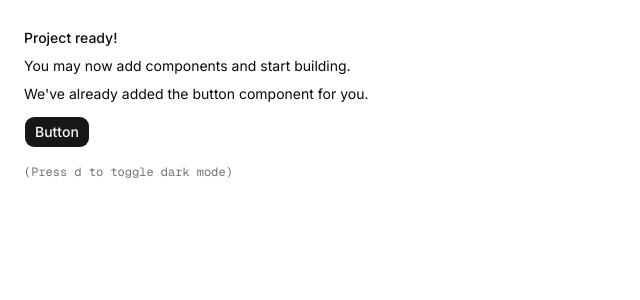
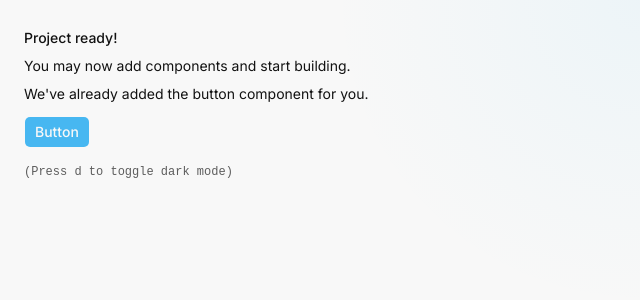
Before and after one commit to RendyDharmaPutra/PortLense-Frontend, a Next.js app: page / in a window 1280 px wide. Shown: the top 300 px of the page, without its empty margins (0-640 px from the left). Built offline with nearby package versions, Linux system fonts and the light colour scheme.

Commit message:
refactor: update color theme to Obsidian Scan and add technical styling helpers

```diff
--- a/app/globals.css
+++ b/app/globals.css
@@ -5,8 +5,10 @@
 @custom-variant dark (&:is(.dark *));
 
 @theme inline {
-    --font-heading: var(--font-sans);
-    --font-sans: var(--font-sans);
+  --font-heading: "Geist", sans-serif;
+  --font-sans: "Inter", sans-serif;
+  --font-mono: "JetBrains Mono", monospace;
+
   --color-sidebar-ring: var(--sidebar-ring);
   --color-sidebar-border: var(--sidebar-border);
   --color-sidebar-accent-foreground: var(--sidebar-accent-foreground);
@@ -15,118 +17,271 @@
   --color-sidebar-primary: var(--sidebar-primary);
   --color-sidebar-foreground: var(--sidebar-foreground);
   --color-sidebar: var(--sidebar);
+
   --color-chart-5: var(--chart-5);
   --color-chart-4: var(--chart-4);
   --color-chart-3: var(--chart-3);
   --color-chart-2: var(--chart-2);
   --color-chart-1: var(--chart-1);
+
   --color-ring: var(--ring);
   --color-input: var(--input);
   --color-border: var(--border);
+
   --color-destructive: var(--destructive);
+
   --color-accent-foreground: var(--accent-foreground);
   --color-accent: var(--accent);
+
   --color-muted-foreground: var(--muted-foreground);
   --color-muted: var(--muted);
+
   --color-secondary-foreground: var(--secondary-foreground);
   --color-secondary: var(--secondary);
+
   --color-primary-foreground: var(--primary-foreground);
   --color-primary: var(--primary);
+
   --color-popover-foreground: var(--popover-foreground);
   --color-popover: var(--popover);
+
   --color-card-foreground: var(--card-foreground);
   --color-card: var(--card);
+
   --color-foreground: var(--foreground);
   --color-background: var(--background);
-    --radius-sm: calc(var(--radius) * 0.6);
-    --radius-md: calc(var(--radius) * 0.8);
-    --radius-lg: var(--radius);
-    --radius-xl: calc(var(--radius) * 1.4);
-    --radius-2xl: calc(var(--radius) * 1.8);
-    --radius-3xl: calc(var(--radius) * 2.2);
-    --radius-4xl: calc(var(--radius) * 2.6);
+
+  /* Compact technical radii */
+  --radius-sm: 0.125rem;
+  --radius-md: 0.25rem;
+  --radius-lg: 0.375rem;
+  --radius-xl: 0.5rem;
+  --radius-2xl: 0.75rem;
+
+  /* Technical spacing */
+  --spacing-unit: 4px;
+  --spacing-gutter: 16px;
+  --spacing-margin: 24px;
+
+  --sidebar-width: 240px;
 }
 
 :root {
-    --background: oklch(1 0 0);
-    --foreground: oklch(0.145 0 0);
+  /* =========================
+       OBSIDIAN SCAN LIGHT
+       ========================= */
+
+  --background: oklch(0.98 0 0);
+  --foreground: oklch(0.18 0 0);
+
   --card: oklch(1 0 0);
-    --card-foreground: oklch(0.145 0 0);
+  --card-foreground: oklch(0.18 0 0);
+
   --popover: oklch(1 0 0);
-    --popover-foreground: oklch(0.145 0 0);
-    --primary: oklch(0.205 0 0);
-    --primary-foreground: oklch(0.985 0 0);
-    --secondary: oklch(0.97 0 0);
-    --secondary-foreground: oklch(0.205 0 0);
-    --muted: oklch(0.97 0 0);
-    --muted-foreground: oklch(0.556 0 0);
-    --accent: oklch(0.97 0 0);
-    --accent-foreground: oklch(0.205 0 0);
-    --destructive: oklch(0.577 0.245 27.325);
-    --border: oklch(0.922 0 0);
-    --input: oklch(0.922 0 0);
-    --ring: oklch(0.708 0 0);
-    --chart-1: oklch(0.87 0 0);
-    --chart-2: oklch(0.556 0 0);
-    --chart-3: oklch(0.439 0 0);
-    --chart-4: oklch(0.371 0 0);
-    --chart-5: oklch(0.269 0 0);
-    --radius: 0.625rem;
-    --sidebar: oklch(0.985 0 0);
-    --sidebar-foreground: oklch(0.145 0 0);
-    --sidebar-primary: oklch(0.205 0 0);
-    --sidebar-primary-foreground: oklch(0.985 0 0);
-    --sidebar-accent: oklch(0.97 0 0);
-    --sidebar-accent-foreground: oklch(0.205 0 0);
-    --sidebar-border: oklch(0.922 0 0);
-    --sidebar-ring: oklch(0.708 0 0);
+  --popover-foreground: oklch(0.18 0 0);
+
+  --primary: oklch(0.74 0.13 235);
+  --primary-foreground: oklch(0.98 0 0);
+
+  --secondary: oklch(0.84 0.12 165);
+  --secondary-foreground: oklch(0.15 0 0);
+
+  --accent: oklch(0.94 0 0);
+  --accent-foreground: oklch(0.18 0 0);
+
+  --muted: oklch(0.95 0 0);
+  --muted-foreground: oklch(0.48 0 0);
+
+  --destructive: oklch(0.62 0.24 27);
+
+  --border: oklch(0.88 0 0);
+  --input: oklch(0.92 0 0);
+  --ring: oklch(0.74 0.13 235);
+
+  --chart-1: oklch(0.74 0.13 235);
+  --chart-2: oklch(0.76 0.16 165);
+  --chart-3: oklch(0.82 0.15 75);
+  --chart-4: oklch(0.65 0.2 30);
+  --chart-5: oklch(0.55 0 0);
+
+  --sidebar: oklch(0.96 0 0);
+  --sidebar-foreground: oklch(0.18 0 0);
+
+  --sidebar-primary: oklch(0.74 0.13 235);
+  --sidebar-primary-foreground: oklch(0.98 0 0);
+
+  --sidebar-accent: oklch(0.93 0 0);
+  --sidebar-accent-foreground: oklch(0.18 0 0);
+
+  --sidebar-border: oklch(0.88 0 0);
+  --sidebar-ring: oklch(0.74 0.13 235);
 }
 
 .dark {
-    --background: oklch(0.145 0 0);
-    --foreground: oklch(0.985 0 0);
-    --card: oklch(0.205 0 0);
-    --card-foreground: oklch(0.985 0 0);
-    --popover: oklch(0.205 0 0);
-    --popover-foreground: oklch(0.985 0 0);
-    --primary: oklch(0.922 0 0);
-    --primary-foreground: oklch(0.205 0 0);
-    --secondary: oklch(0.269 0 0);
-    --secondary-foreground: oklch(0.985 0 0);
-    --muted: oklch(0.269 0 0);
-    --muted-foreground: oklch(0.708 0 0);
-    --accent: oklch(0.269 0 0);
-    --accent-foreground: oklch(0.985 0 0);
-    --destructive: oklch(0.704 0.191 22.216);
-    --border: oklch(1 0 0 / 10%);
-    --input: oklch(1 0 0 / 15%);
-    --ring: oklch(0.556 0 0);
-    --chart-1: oklch(0.87 0 0);
-    --chart-2: oklch(0.556 0 0);
-    --chart-3: oklch(0.439 0 0);
-    --chart-4: oklch(0.371 0 0);
-    --chart-5: oklch(0.269 0 0);
-    --sidebar: oklch(0.205 0 0);
-    --sidebar-foreground: oklch(0.985 0 0);
-    --sidebar-primary: oklch(0.488 0.243 264.376);
-    --sidebar-primary-foreground: oklch(0.985 0 0);
-    --sidebar-accent: oklch(0.269 0 0);
-    --sidebar-accent-foreground: oklch(0.985 0 0);
-    --sidebar-border: oklch(1 0 0 / 10%);
-    --sidebar-ring: oklch(0.556 0 0);
+  /* =========================
+       OBSIDIAN SCAN DARK
+       ========================= */
+
+  --background: oklch(0.17 0.01 240);
+  --foreground: oklch(0.93 0.01 240);
+
+  --card: oklch(0.21 0.01 240);
+  --card-foreground: oklch(0.93 0.01 240);
+
+  --popover: oklch(0.21 0.01 240);
+  --popover-foreground: oklch(0.93 0.01 240);
+
+  --primary: oklch(0.84 0.09 235);
+  --primary-foreground: oklch(0.25 0.03 240);
+
+  --secondary: oklch(0.82 0.11 165);
+  --secondary-foreground: oklch(0.18 0 0);
+
+  --accent: oklch(0.27 0.01 240);
+  --accent-foreground: oklch(0.93 0.01 240);
+
+  --muted: oklch(0.27 0.01 240);
+  --muted-foreground: oklch(0.72 0.01 240);
+
+  --destructive: oklch(0.72 0.18 25);
+
+  --border: oklch(0.34 0.01 240);
+  --input: oklch(0.13 0.01 240);
+  --ring: oklch(0.72 0.08 235);
+
+  /* Monitoring semantic charts */
+  --chart-1: oklch(0.84 0.09 235); /* blue */
+  --chart-2: oklch(0.82 0.11 165); /* green */
+  --chart-3: oklch(0.82 0.13 75); /* yellow */
+  --chart-4: oklch(0.72 0.18 25); /* red */
+  --chart-5: oklch(0.58 0.01 240); /* gray */
+
+  /* Sidebar */
+  --sidebar: oklch(0.21 0.01 240);
+  --sidebar-foreground: oklch(0.93 0.01 240);
+
+  --sidebar-primary: oklch(0.74 0.13 235);
+  --sidebar-primary-foreground: oklch(0.98 0 0);
+
+  --sidebar-accent: oklch(0.27 0.01 240);
+  --sidebar-accent-foreground: oklch(0.93 0.01 240);
+
+  --sidebar-border: oklch(0.34 0.01 240);
+  --sidebar-ring: oklch(0.72 0.08 235);
 }
 
 @layer base {
   * {
     @apply border-border outline-ring/50;
   }
+
+  html {
+    @apply font-sans antialiased;
+  }
+
   body {
     @apply bg-background text-foreground;
+    font-feature-settings:
+      "rlig" 1,
+      "calt" 1;
+
+    /* Obsidian Scan background feel */
+    background-image: radial-gradient(
+      circle at top,
+      rgb(56 189 248 / 0.06),
+      transparent 30%
+    );
   }
-  button:not(:disabled), [role="button"]:not(:disabled) {
+
+  button:not(:disabled),
+  [role="button"]:not(:disabled) {
     cursor: pointer;
   }
-  html {
-    @apply font-sans;
+
+  /* Technical monospace data */
+  code,
+  pre,
+  .font-mono,
+  .technical-data {
+    font-family: "JetBrains Mono", monospace;
+  }
+
+  /* Dashboard cards */
+  .dashboard-card {
+    @apply rounded-md border border-border bg-card;
+    box-shadow: none;
+  }
+
+  /* Hover elevation via tonal layering */
+  .dashboard-card-hover {
+    @apply transition-colors duration-150;
+  }
+
+  .dashboard-card-hover:hover {
+    background: color-mix(in oklab, var(--card) 92%, white 8%);
+  }
+
+  .dark .dashboard-card-hover:hover {
+    background: color-mix(in oklab, var(--card) 92%, white 4%);
+  }
+
+  /* Compact data table */
+  .table-compact tr {
+    @apply border-b border-border;
+    height: 36px;
+  }
+
+  .table-compact td {
+    @apply px-3 py-2 text-sm;
+  }
+
+  .table-compact th {
+    @apply px-3 py-2 text-[10px] font-bold tracking-wider text-muted-foreground uppercase;
+  }
+
+  /* Status indicators */
+  .status-dot {
+    @apply rounded-full;
+    width: 8px;
+    height: 8px;
+  }
+
+  .status-healthy {
+    background: #45dfa4;
+  }
+
+  .status-warning {
+    background: #ffc176;
+  }
+
+  .status-critical {
+    background: #ff6b6b;
+    animation: pulse 1.5s infinite;
+  }
+
+  /* Terminal/log style */
+  .terminal-panel {
+    background: #000000;
+    color: #dee3e8;
+    font-family: "JetBrains Mono", monospace;
+  }
+
+  /* Scrollbar */
+  ::-webkit-scrollbar {
+    width: 10px;
+    height: 10px;
+  }
+
+  ::-webkit-scrollbar-track {
+    background: var(--background);
+  }
+
+  ::-webkit-scrollbar-thumb {
+    background: var(--border);
+    border-radius: 999px;
+  }
+
+  ::-webkit-scrollbar-thumb:hover {
+    background: var(--muted-foreground);
   }
 }
```
Lines whose indentation alone changed are shown as unchanged.
